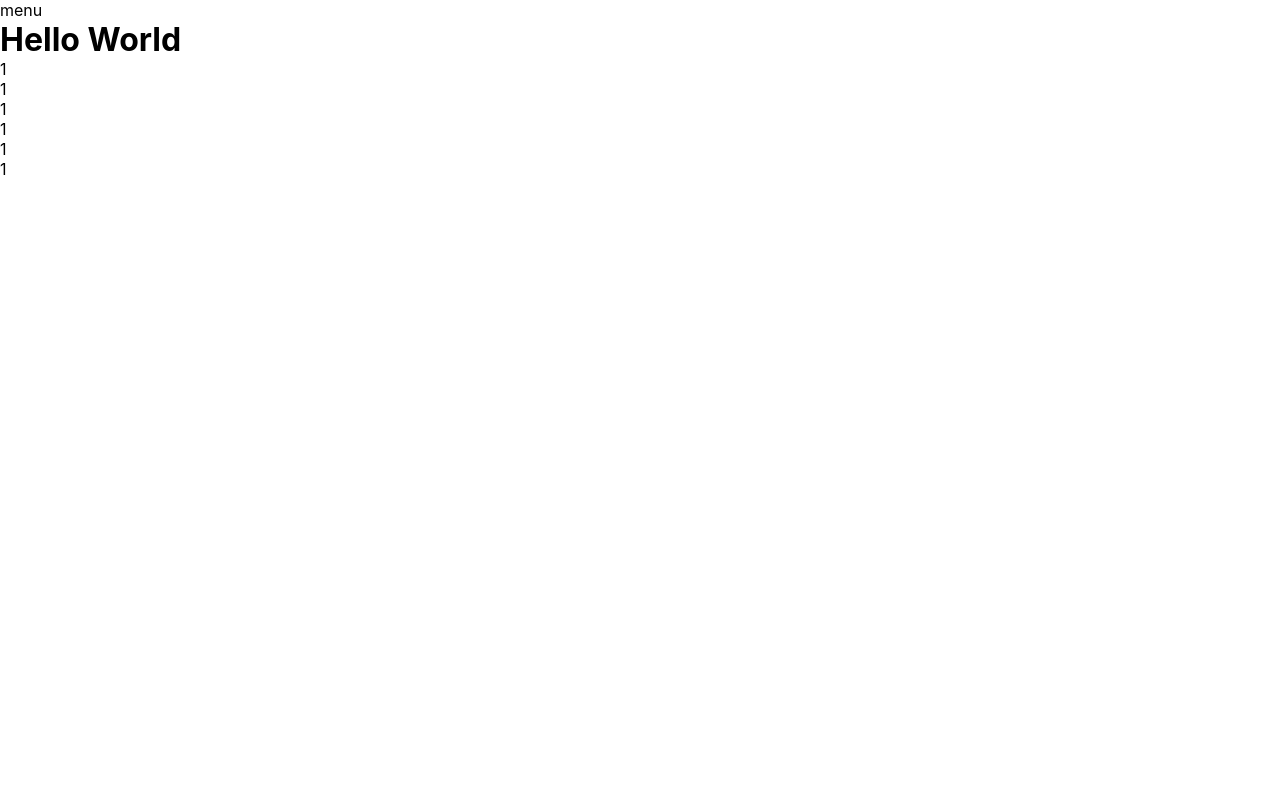
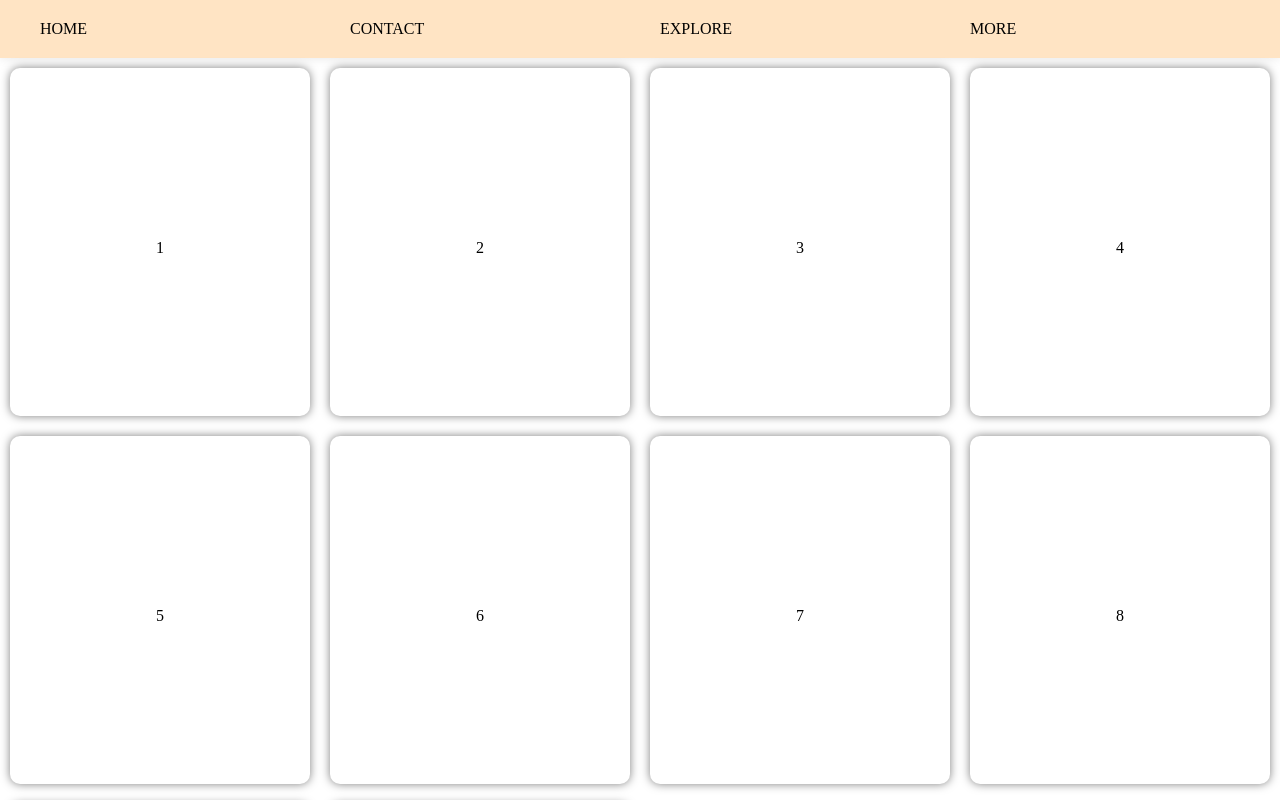
Before and after one commit to Carloscruzvalencia/Guia-Sass, a React (Create React App) app: page / in a window 1280 px wide. Shown: the top 800 px of the page. Built offline with nearby package versions, Linux system fonts and the light colour scheme; a web font is replaced by a local one.

Commit message:
\update\

```diff
--- a/public/index.html
+++ b/public/index.html
@@ -1,43 +1,18 @@
 <!DOCTYPE html>
 <html lang="en">
+
 <head>
   <meta charset="utf-8" />
   <link rel="icon" href="%PUBLIC_URL%/favicon.ico" />
   <meta name="viewport" content="width=device-width, initial-scale=1" />
   <meta name="theme-color" content="#000000" />
-    <meta
-      name="description"
-      content="Web site created using create-react-app"
-    />
+  <meta name="description" content="Web site created using create-react-app" />
   <link rel="apple-touch-icon" href="%PUBLIC_URL%/logo192.png" />
-    <!--
-      manifest.json provides metadata used when your web app is installed on a
-      user's mobile device or desktop. See https://developers.google.com/web/fundamentals/web-app-manifest/
-    -->
   <link rel="manifest" href="%PUBLIC_URL%/manifest.json" />
-    <!--
-      Notice the use of %PUBLIC_URL% in the tags above.
-      It will be replaced with the URL of the `public` folder during the build.
-      Only files inside the `public` folder can be referenced from the HTML.
+  <title>Guia-react-sass</title>
+</head>
 
-      Unlike "/favicon.ico" or "favicon.ico", "%PUBLIC_URL%/favicon.ico" will
-      work correctly both with client-side routing and a non-root public URL.
-      Learn how to configure a non-root public URL by running `npm run build`.
-    -->
-    <title>React App</title>
-  </head>
-  <body>
-    <noscript>You need to enable JavaScript to run this app.</noscript>
-    <div id="root"></div>
-    <!--
-      This HTML file is a template.
-      If you open it directly in the browser, you will see an empty page.
+<body id="root" className="App">
+</body>
 
-      You can add webfonts, meta tags, or analytics to this file.
-      The build step will place the bundled scripts into the <body> tag.
-
-      To begin the development, run `npm start` or `yarn start`.
-      To create a production bundle, use `npm run build` or `yarn build`.
-    -->
-  </body>
 </html>
--- a/src/App.js
+++ b/src/App.js
@@ -1,22 +1,72 @@
-import logo from './logo.svg';
-import './sass/main.scss';
 
 function App() {
   return (
     <div className="App">
       <header className="App-header">
-        <p>menu</p>
+      <nav>
+            <ul>
+
+                <a onclick="closeMenu()" href="#none">
+
+                    <li>HOME</li>
+                </a>
+                <a onclick="closeMenu()" href="#none">
+
+                    <li>CONTACT</li>
+                </a>
+                <a onclick="closeMenu()" href="#none">
+
+                    <li>EXPLORE</li>
+                </a>
+                <a onclick="closeMenu()" href="#none">
+
+                    <li>MORE</li>
+                </a>
+            </ul>
+        </nav>
       </header>
       <main>
-        <h1>Hello World</h1>
-        <section>
-          <div>1</div>
-          <div>1</div>
-          <div>1</div>
-          <div>1</div>
-          <div>1</div>
-          <div>1</div>
-        </section>
+      <section class="grid-container">
+          <div class="grid-item">
+            <p>1</p>
+          </div>
+
+          <div class="grid-item">
+            <p>2</p>
+          </div>
+
+          <div class="grid-item">
+            <p>3</p>
+          </div>
+
+          <div class="grid-item">
+            <p>4</p>
+          </div>
+
+          <div class="grid-item">
+            <p>5</p>
+          </div>
+
+          <div class="grid-item">
+            <p>6</p>
+          </div>
+
+          <div class="grid-item">
+            <p>7</p>
+          </div>
+
+          <div class="grid-item">
+            <p>8</p>
+          </div>
+
+          <div class="grid-item">
+            <p>9</p>
+          </div>
+
+          <div class="grid-item">
+            <p>10</p>
+          </div>
+      </section>
       </main>
     </div>
   );
--- a/src/index.css
+++ /dev/null
@@ -1,13 +0,0 @@
-body {
-  margin: 0;
-  font-family: -apple-system, BlinkMacSystemFont, 'Segoe UI', 'Roboto', 'Oxygen',
-    'Ubuntu', 'Cantarell', 'Fira Sans', 'Droid Sans', 'Helvetica Neue',
-    sans-serif;
-  -webkit-font-smoothing: antialiased;
-  -moz-osx-font-smoothing: grayscale;
-}
-
-code {
-  font-family: source-code-pro, Menlo, Monaco, Consolas, 'Courier New',
-    monospace;
-}
--- a/src/index.js
+++ b/src/index.js
@@ -1,7 +1,7 @@
 import React from 'react';
 import ReactDOM from 'react-dom/client';
-import './index.css';
 import App from './App';
+import './sass/main.scss';
 
 
 const root = ReactDOM.createRoot(document.getElementById('root'));
--- a/src/sass/base/_settings.scss
+++ b/src/sass/base/_settings.scss
@@ -1,7 +1,7 @@
 // Esconder el scroll
-// ::-webkit-scrollbar{
-//     display: none;
-// }
+::-webkit-scrollbar{
+    display: none;
+}
 
 * {
     list-style-type: none;
--- /dev/null
+++ b/src/sass/base/_variables.scss
@@ -0,0 +1,6 @@
+$base-color: #292f36;
+$base-color-dark: darken($base-color, 5%);
+
+$base-color-2: #4ECDC4;
+
+$cards-color: #F7FFF7;
--- /dev/null
+++ b/src/sass/components/_cards.scss
@@ -0,0 +1,15 @@
+.grid-item{
+    background-color: #fff;
+    border-radius: 10px;
+    padding: 20px 0px 1vh;
+    margin: 10px;
+    box-shadow: 0px 0px 10px rgba(0,0,0,0.5);
+    transition: all 0.3s ease-in-out;
+    display: grid;
+    justify-items: center;
+    align-items: center;
+    height: 40vh;
+    &:hover{
+        transform: scale(1.05);
+    }
+}
--- a/src/sass/components/_menu.scss
+++ b/src/sass/components/_menu.scss
@@ -1,19 +1,16 @@
-// header {
 
-//     nav {
-
-//         ul {
-
-//             a {
-
-//                 li {
-
-//                 }
-//             }
-
-//             &:hover {
-
-//             }
-//         }
-//     }
-// }
+header{
+    width: 100vw;
+    background-color: bisque;
+    padding: 20px 0 20px 0;
+    box-shadow: 0px 0px 10px rgba(0,0,0,0.1);
+    nav{
+        display: grid;
+        padding-left: 5vh;
+        ul{
+            display: grid;
+            grid-template-columns: repeat(auto-fit, minmax(300px, 1fr));
+            align-items: center;
+        }
+    }
+}
--- a/src/sass/layouts/_landing.scss
+++ b/src/sass/layouts/_landing.scss
@@ -1,15 +1,19 @@
+@import "../base/variables.scss";
 body{
     margin: 0;
 
     // Desavilitar escroll en el body
     // overflow-y: hidden;
     // overflow-x: hidden;
-    header{
 
-    }
     main{
-        width: 100vw;
-        height: 100vh;
+        background-color: var($base-color);
+        height: auto;
+        .grid-container{
+            display: grid;
+            grid-template-columns: repeat(auto-fit, minmax(300px, 1fr));
+
+        }
     }
     // aside{
 
--- a/src/sass/main.scss
+++ b/src/sass/main.scss
@@ -1,8 +1,11 @@
+@use "base/settings.scss";
+@use "base/fonts.scss";
+@use "base/variables.scss";
 
-@use "base/settings.scss";
 
 @use "components/menu.scss";
 @use "components/button.scss";
+@use "components/cards.scss";
 
 
 @use "layouts/landing.scss";
```
Also changed, not shown: src/logo.svg (deleted), 1 other file (tests, documents, lock files or other folders). Lines whose indentation alone changed are shown as unchanged.
